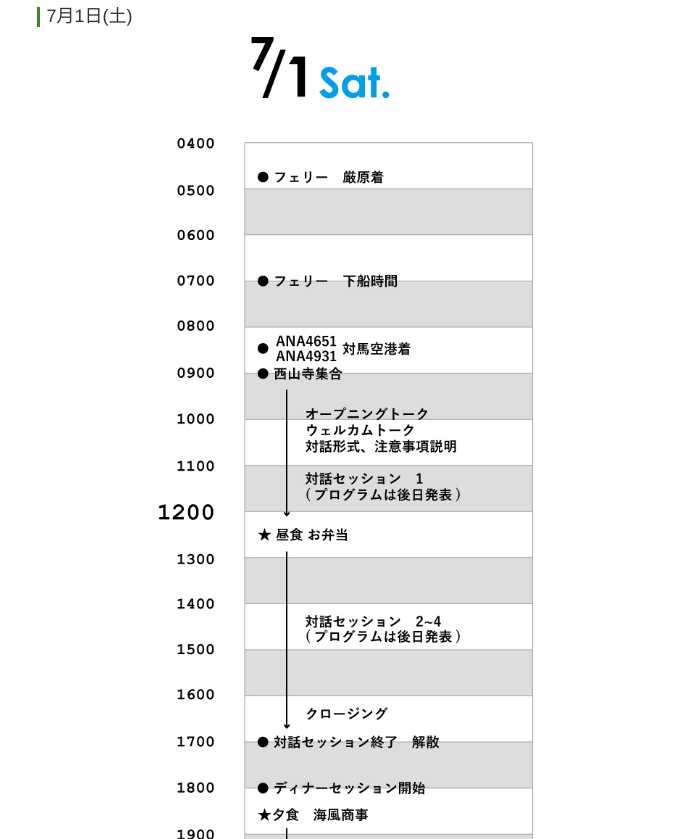
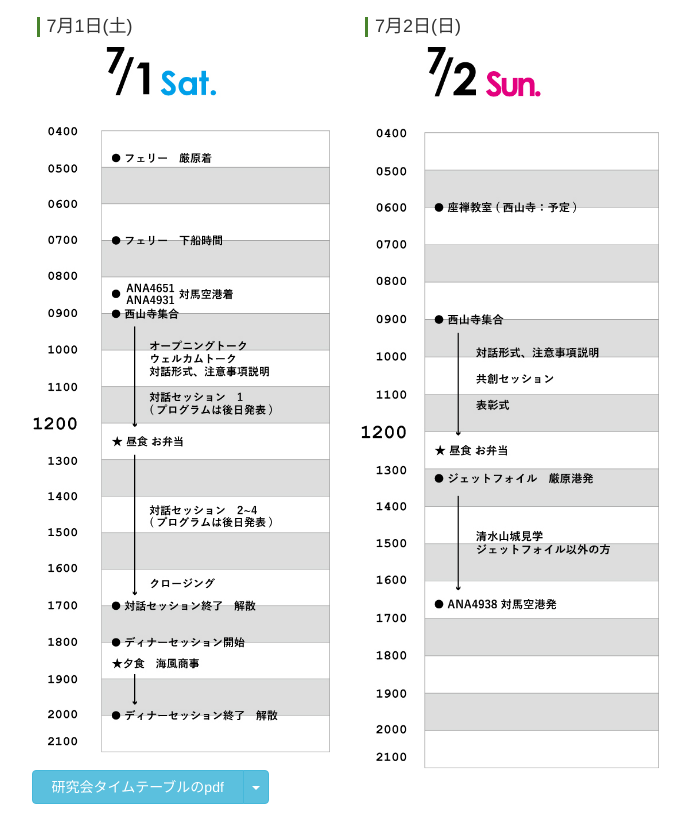
Before and after one commit to Uochusma/SIG-CCI-HP, a plain HTML site: page schedule.html in a window 1280 px wide. Shown: the part 1093-1932 px from the top of the page, without its empty margins (295-985 px from the left). Drawn offline with nearby package versions, Linux system fonts and the light colour scheme.

Commit message:
全体の細かいページの修正

```diff
--- a/schedule.html
+++ b/schedule.html
@@ -106,21 +106,23 @@ ga('send', 'pageview');
             <br><br>
           </p>
           <!-- ７月１日(土) -->
-          <h4 id="article3">7月1日(土)</h4>
-          <div class="row" align="center">
-            <div class="col-lg-12 col-md-12"><img class="single-Tt" src="Pictures/Schedule/Timetable0701.jpg" alt="写真"></div>
-          </div>
-          <!-- ７月2日(日) -->
-          <h4 id="article4">7月2日(日)</h4>
-          <div class="row" align="center">
-            <div class="col-lg-12 col-md-12"><img class="single-Tt" src="Pictures/Schedule/Timetable0702.jpg" alt="写真"></div>
+          <div class="row">
+            <div class="col-sm-6">
+              <h4 id="article3">7月1日(土)</h4>
+              <img src="Pictures/Schedule/Timetable0701.jpg" alt="写真">
+            </div>
+            <div class="col-sm-6">
+            <!-- ７月2日(日) -->
+              <h4 id="article4">7月2日(日)</h4>
+              <img src="Pictures/Schedule/Timetable0702.jpg" alt="写真">
+            </div>
           </div>
           <!--
           <a href="./Files/About/20170322_Timetable.pdf" class="Link1">タイムテーブルのpdf</a>
         -->
           <!-- 論文募集要項 -->
           <div class="btn-group">
-            <button type="button" class="btn btn-info" onclick="window.open('./Files/About/20170322_Timetable.pdf')">タイムテーブルのpdf　</button>
+            <button type="button" class="btn btn-info" onclick="window.open('./Files/About/20170322_Timetable.pdf')">研究会タイムテーブルのpdf　</button>
             <button type="button" class="btn btn-info dropdown-toggle" data-toggle="dropdown" aria-haspopup="true" aria-expanded="false" >
               <span class="caret"></span>
               <span class="sr-only">Toggle Dropdown</span>
@@ -159,7 +161,6 @@ ga('send', 'pageview');
     </div>
     <!-- 主文終了 -->
     <!-- フッター開始 -->
-    <div style="height: 50px;"></div>
     <footer class="footer">
       <div class="container">
         <div class="row text-center">
```
Also changed, not shown: about.html (+0 -1 lines), fieldWork.html (+10 -10 lines), lodge.html (+0 -1 lines), prepare.html (+0 -1 lines), registration.html (+0 -1 lines), sponsor.html (+0 -1 lines), traffic.html (+0 -1 lines).
